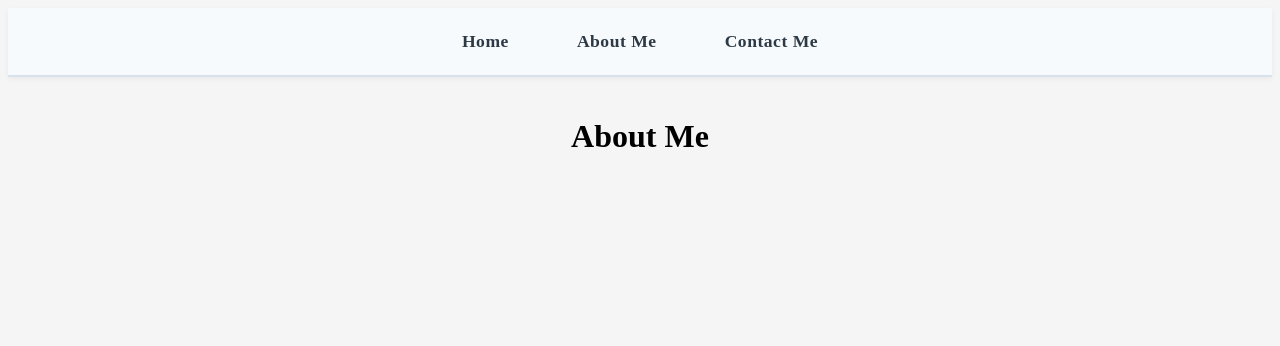
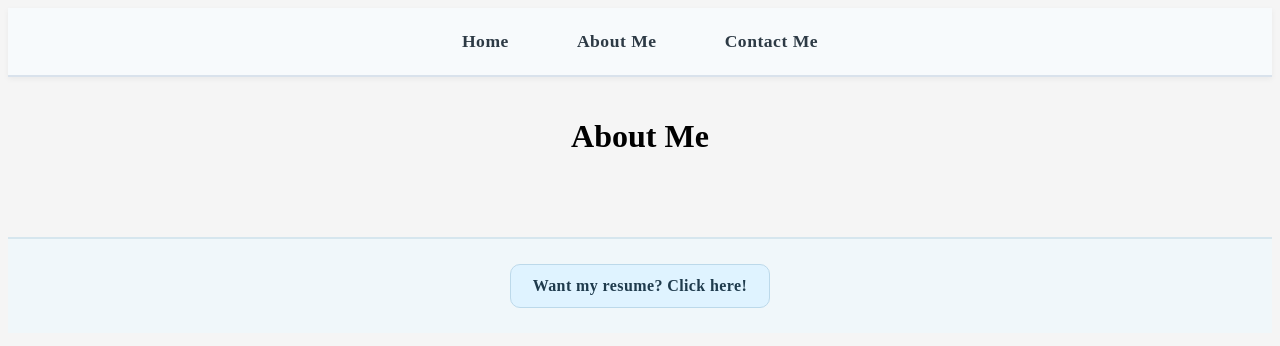
Before and after one commit to Spiderasasen/Semaj-Clark-Portfolio, a React app in the folder portfolio/: page /about in a window 1280 px wide. Shown: the top 346 px of the page. Built offline with nearby package versions, Linux system fonts and the light colour scheme; the HTML template or start-up script is replaced by a standard one.

Commit message:
added the footer

```diff
--- a/portfolio/src/pages/About.jsx
+++ b/portfolio/src/pages/About.jsx
@@ -1,4 +1,6 @@
 import Header from "../components/Header.jsx";
+import Footer from "../components/Footer.jsx";
+import "../styles/main.css";
 
 function About(){
     return(
@@ -9,6 +11,9 @@ function About(){
             <main>
                 <h1>About Me</h1>
             </main>
+            <div>
+                <Footer/>
+            </div>
         </>
     )
 }
```
